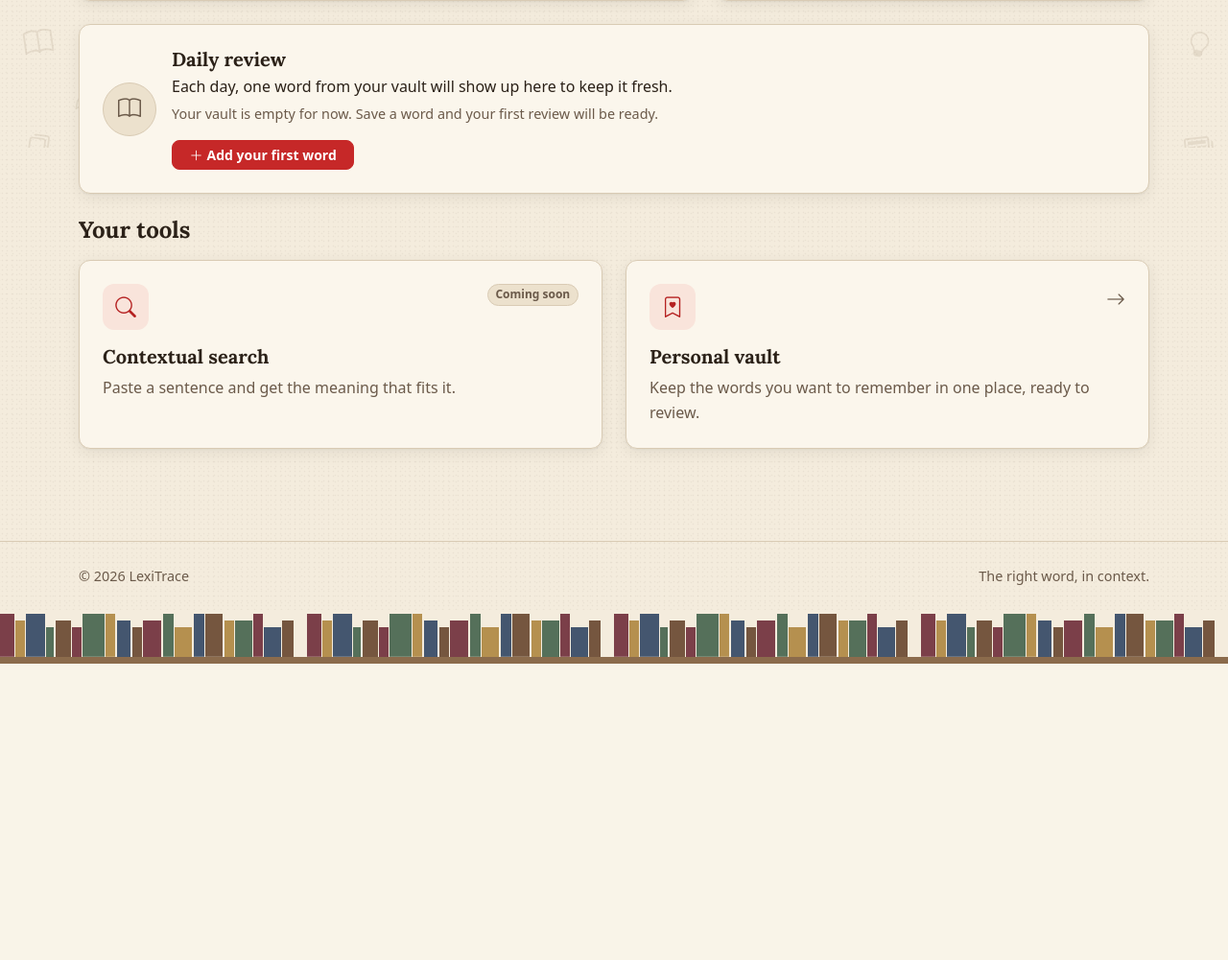
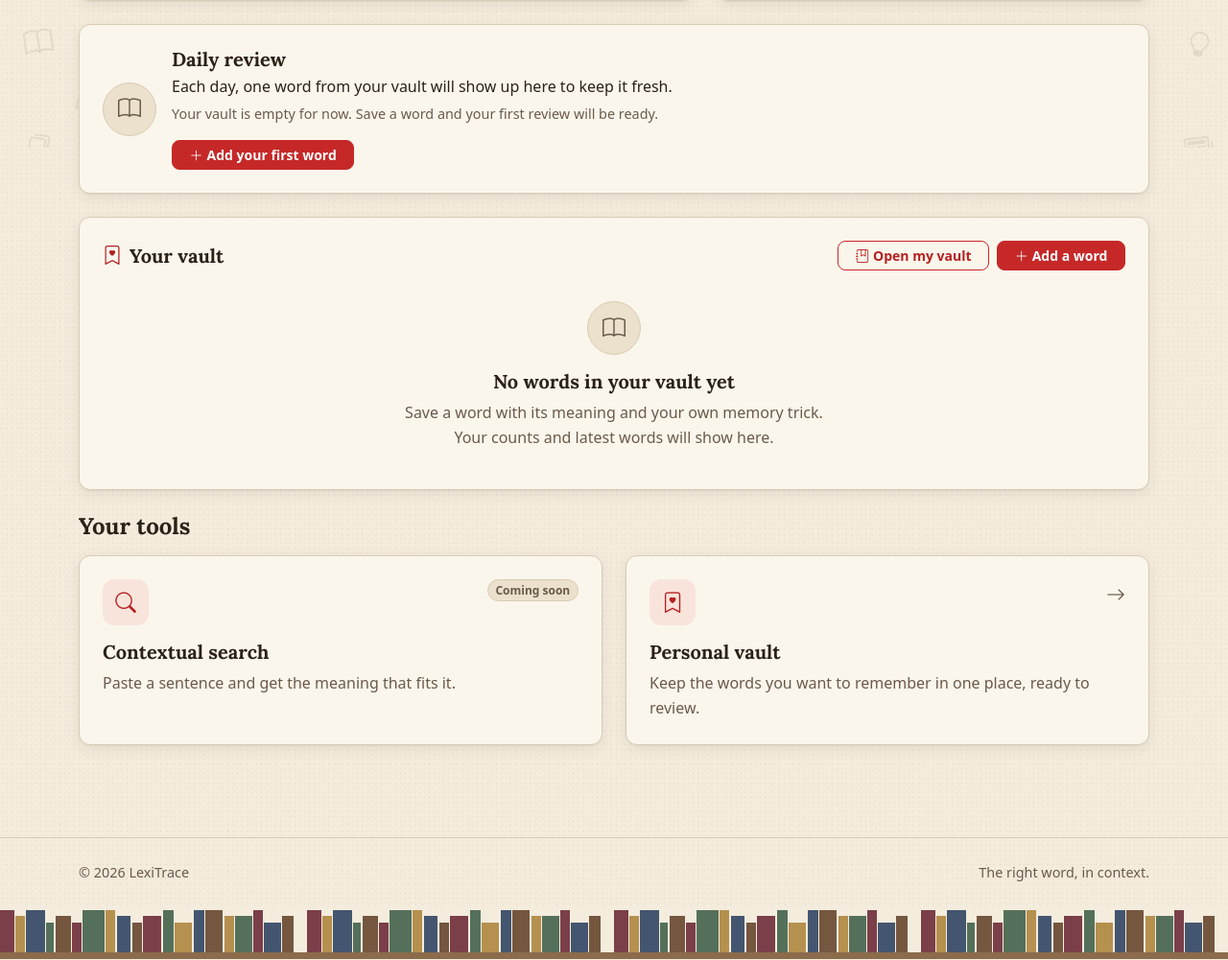
Before and after one commit to Smaons-hub/LexiTrace-Belino-MarcelSimon-G2, a Django app: page /dashboard/learner/ in a window 1280 px wide. Shown: the part 646-1647 px from the top of the page at 96% size. Before the commit the page ends 1338 px from the top, so only its background shows below. Run offline with Django 5.2, Linux system fonts and the light colour scheme; the visitor is signed in with stand-in values (Sample User, id 1); data that the repository does not hold is empty.

Commit message:
feat(accounts): add vault sections to the learner and admin dashboards

```diff
--- a/accounts/views.py
+++ b/accounts/views.py
@@ -12,7 +12,7 @@ from django.views.decorators.http import require_POST
 from .decorators import role_required
 from .forms import LoginForm, ProfileForm, RegisterForm, SearchForm
 from .models import SearchHistory, User
-from .services import get_daily_review
+from .services import get_daily_review, get_vault_overview, get_vault_summary
 
 RECENT_SEARCHES_SHOWN = 5
 SEARCH_HISTORY_LIMIT = 20
@@ -80,6 +80,7 @@ def learner_dashboard(request):
     return render(request, 'accounts/learner_dashboard.html', {
         **search_panel_context(request),
         'daily_review': get_daily_review(request.user),
+        'vault_summary': get_vault_summary(request.user),
     })
 
 
@@ -100,6 +101,7 @@ def admin_dashboard(request):
     return render(request, 'accounts/admin_dashboard.html', {
         'stats': stats,
         'recent_users': recent_users,
+        'vault_overview': get_vault_overview(),
         **search_panel_context(request),
     })
 
--- a/templates/accounts/learner_dashboard.html
+++ b/templates/accounts/learner_dashboard.html
@@ -40,6 +40,49 @@
 
   {% include "partials/daily_review_card.html" %}
 
+  <section class="card mb-4" id="vault-summary" aria-labelledby="vault-summary-heading">
+    <div class="card-body p-4">
+      <div class="d-flex flex-column flex-sm-row justify-content-between align-items-sm-center gap-3 mb-3">
+        <h2 class="h5 fw-bold mb-0" id="vault-summary-heading"><i class="bi bi-bookmark-heart me-2 brand-accent" aria-hidden="true"></i>Your vault</h2>
+        <div class="d-flex flex-wrap gap-2">
+          <a class="btn btn-outline-primary btn-sm" id="vault-open-link" href="{% url 'vault:list' %}"><i class="bi bi-journal-bookmark me-1" aria-hidden="true"></i>Open my vault</a>
+          <a class="btn btn-primary btn-sm" id="vault-add-link" href="{% url 'vault:create' %}"><i class="bi bi-plus-lg me-1" aria-hidden="true"></i>Add a word</a>
+        </div>
+      </div>
+      {% if vault_summary.words %}
+        <dl class="stat-row mb-4" id="vault-summary-counts">
+          <div class="stat-tile">
+            <dt>Words</dt>
+            <dd>{{ vault_summary.words }}</dd>
+          </div>
+          <div class="stat-tile">
+            <dt>Favorites</dt>
+            <dd>{{ vault_summary.favorites }}</dd>
+          </div>
+          <div class="stat-tile">
+            <dt>Tags</dt>
+            <dd>{{ vault_summary.tags }}</dd>
+          </div>
+        </dl>
+        <h3 class="vault-section-label">Recently added</h3>
+        <ul class="list-unstyled mb-0" id="vault-recent-words">
+          {% for entry in vault_summary.recent %}
+            <li class="recent-word">
+              <a class="recent-word-link vault-word" href="{% url 'vault:detail' entry.pk %}">{{ entry.word }}</a>
+              <time class="vault-meta text-nowrap" datetime="{{ entry.created_at|date:'c' }}">{{ entry.created_at|date:"M j, Y" }}</time>
+            </li>
+          {% endfor %}
+        </ul>
+      {% else %}
+        <div class="text-center py-3" id="vault-summary-empty">
+          <span class="empty-state-icon mb-3" aria-hidden="true"><i class="bi bi-book"></i></span>
+          <h3 class="h5 fw-bold">No words in your vault yet</h3>
+          <p class="text-body-secondary mx-auto mb-0 vault-empty-text">Save a word with its meaning and your own memory trick. Your counts and latest words will show here.</p>
+        </div>
+      {% endif %}
+    </div>
+  </section>
+
   <h2 class="h4 fw-bold mb-3">Your tools</h2>
   <div class="row g-4">
     <div class="col-md-6">
```
Also changed, not shown: templates/accounts/admin_dashboard.html (+51 -0 lines).
